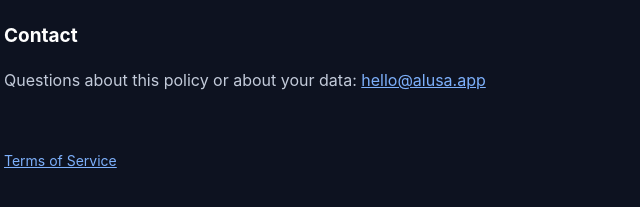
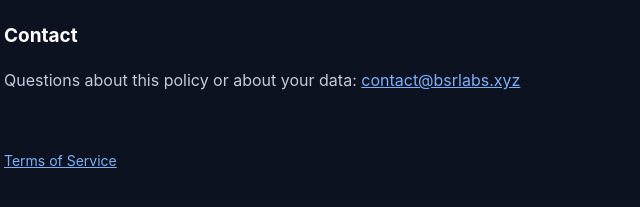
Before and after one commit to jeremydrd9/alusa-legal, a plain HTML site: page privacy.html in a window 1280 px wide. Shown: the part 2574-2781 px from the top of the page, 296-936 px from the left. Drawn offline with Linux system fonts and the light colour scheme.

Commit message:
Use the real contact address
Co-Authored-By: Claude Opus 5 <noreply@anthropic.com>

```diff
--- a/privacy.html
+++ b/privacy.html
@@ -116,7 +116,7 @@ you believe a child has used the app, contact us and we will help remove their d
 the change is significant, we will say so in the app before it takes effect.</p>
 
 <h2>Contact</h2>
-<p>Questions about this policy or about your data: <a href="mailto:hello@alusa.app">hello@alusa.app</a></p>
+<p>Questions about this policy or about your data: <a href="mailto:contact@bsrlabs.xyz">contact@bsrlabs.xyz</a></p>
 
 <footer>
   <a href="./terms.html">Terms of Service</a>
```
Also changed, not shown: terms.html (+1 -1 lines).
